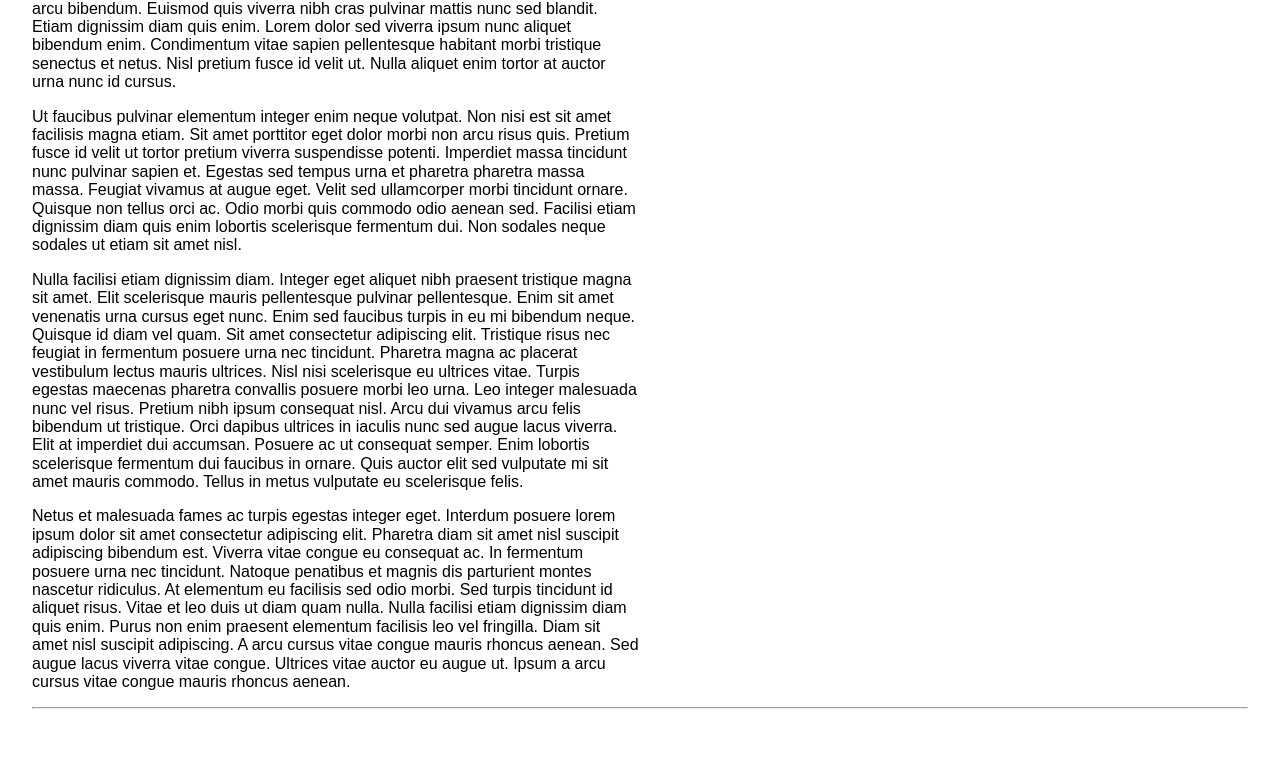
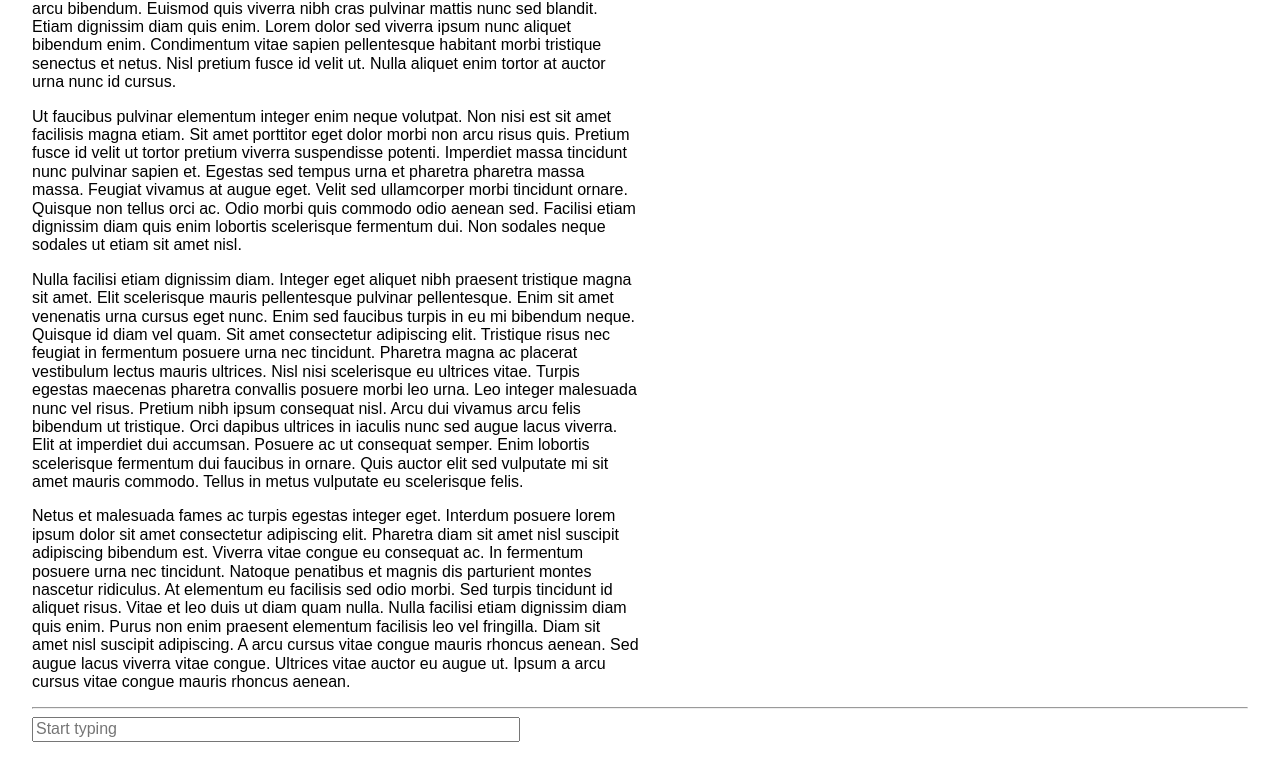
Before and after one commit to SMoni/vue-autocomplete, a Vue app: page / in a window 1280 px wide. Shown: the part 2416-3190 px from the top of the page. Before the commit the page ends 3165 px from the top, so only its background shows below. Built offline with nearby package versions, Linux system fonts and the light colour scheme.

Commit message:
handling /vue-autocomplete/issues/3

```diff
--- a/package.json
+++ b/package.json
@@ -1,6 +1,6 @@
 {
   "name": "@stm0n/vue-autocomplete",
-  "version": "0.4.8",
+  "version": "0.4.9",
   "repository": {
     "type": "git",
     "url": "git+https://github.com/SMoni/vue-autocomplete.git"
@@ -21,7 +21,8 @@
     "bundle": "vue-cli-service build --target lib --name vue-autocomplete src/components/input-autocomplete.vue"
   },
   "files": [
-    "dist"
+    "dist/*.js",
+    "dist/*.js.map"
   ],
   "dependencies": {
     "vue": "^2.6.10"
--- a/src/App.vue
+++ b/src/App.vue
@@ -38,6 +38,15 @@
       <p>Netus et malesuada fames ac turpis egestas integer eget. Interdum posuere lorem ipsum dolor sit amet consectetur adipiscing elit. Pharetra diam sit amet nisl suscipit adipiscing bibendum est. Viverra vitae congue eu consequat ac. In fermentum posuere urna nec tincidunt. Natoque penatibus et magnis dis parturient montes nascetur ridiculus. At elementum eu facilisis sed odio morbi. Sed turpis tincidunt id aliquet risus. Vitae et leo duis ut diam quam nulla. Nulla facilisi etiam dignissim diam quis enim. Purus non enim praesent elementum facilisis leo vel fringilla. Diam sit amet nisl suscipit adipiscing. A arcu cursus vitae congue mauris rhoncus aenean. Sed augue lacus viverra vitae congue. Ultrices vitae auctor eu augue ut. Ipsum a arcu cursus vitae congue mauris rhoncus aenean.</p>
     </div>
     <hr>
+    <input-autocomplete
+      :Items       ="bottomSamples"
+      :value       ="bottomInput"
+      Property     ="name"
+      :VisibleItems="8"
+      @input       ="that => this.bottomInput = that"
+      Placeholder  ="Start typing"
+    ></input-autocomplete>
+    <span>{{ bottomInput.name }}</span>
   </div>
 </template>
 
@@ -58,7 +67,9 @@ export default {
       normalSamples: SampleData,
       normalInput:   { name: '' },
       hugeSamples:   HugeSampleData,
-      hugeInput:     { name: '' }
+      hugeInput:     { name: '' },
+      bottomSamples: SampleData,
+      bottomInput:   { name: '' },
     }
   }
 }
--- a/src/components/input-autocomplete.vue
+++ b/src/components/input-autocomplete.vue
@@ -156,10 +156,20 @@ export default {
     },
     openList: function() {
 
-      const clientRect = this.inputElement.getBoundingClientRect();
+      const windowHeight = window.innerHeight;
+      const listHeight   = parseFloat(this.listElement.style.height.replace('px', ''));
 
-      this.listElement.style.top  = `${clientRect.bottom}px`;
-      this.listElement.style.left = `${clientRect.left}px`;
+      const clientRect   = this.inputElement.getBoundingClientRect();
+
+      const top = clientRect.bottom + listHeight < windowHeight
+        ? clientRect.bottom
+        : clientRect.top - listHeight
+      ;
+
+      const left = clientRect.left;
+
+      this.listElement.style.top  = `${top}px`;
+      this.listElement.style.left = `${left}px`;
 
       this.isListVisible = true;
     },
@@ -168,7 +178,7 @@ export default {
     }
   },
   created() {
-    this.inputValue = this.value && this.value[this.Property] ? this.value[this.Property] : ''
+    this.inputValue = this.value && this.value[this.Property] ? this.value[this.Property] : '';
   },
   mounted() {
     document.addEventListener('scroll', this.closeList);
```
